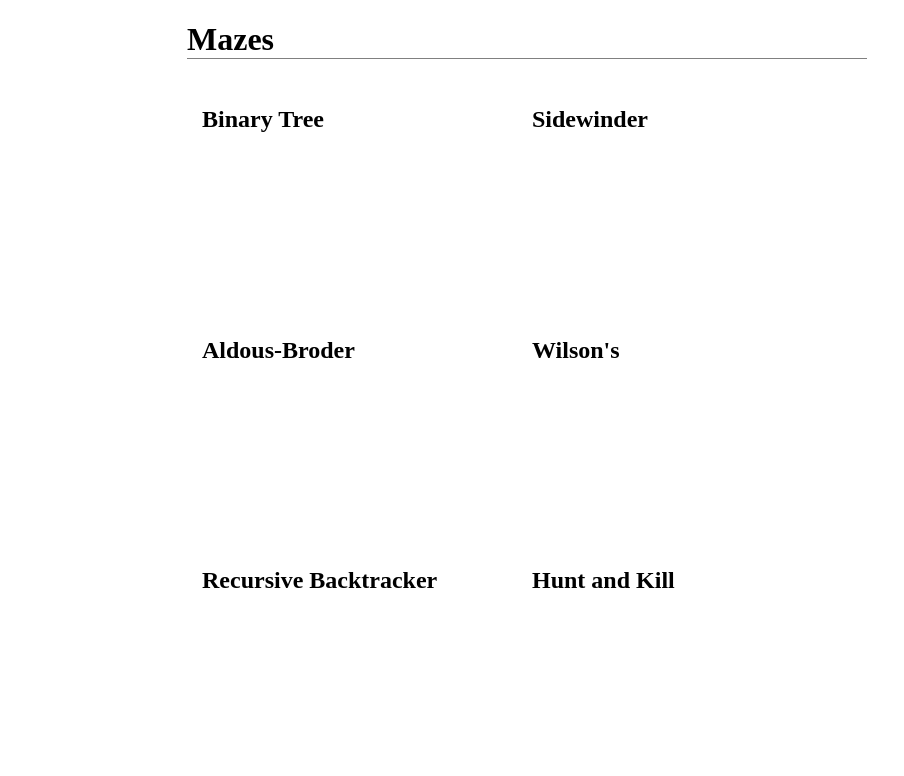
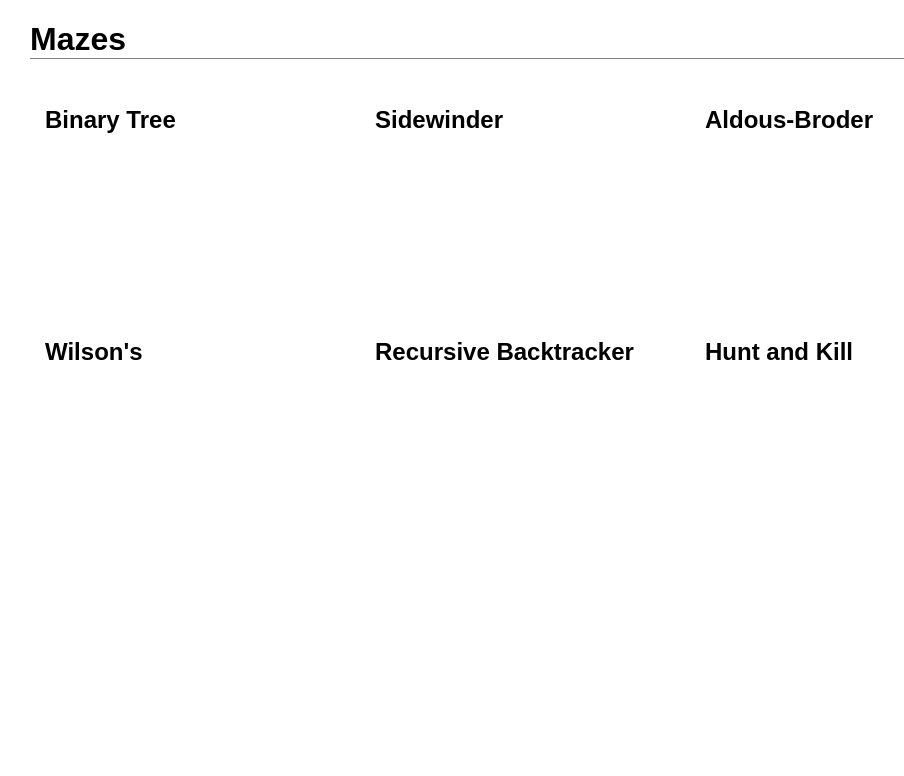
Before and after one commit to ntalbs/maze-js, a website with bundled scripts: page index.html in a window 1280 px wide. Shown: the whole page, without its empty margins (113-1017 px from the left). Built offline with nearby package versions, Linux system fonts and the light colour scheme.

Commit message:
글꼴, 폭 변경

```diff
--- a/css/style.css
+++ b/css/style.css
@@ -1,5 +1,9 @@
+body {
+  font-family: sans-serif;
+}
+
 .container {
-  max-width: 680px;
+  max-width: 994px;
   margin-left: auto;
   margin-right: auto;
 }
```
